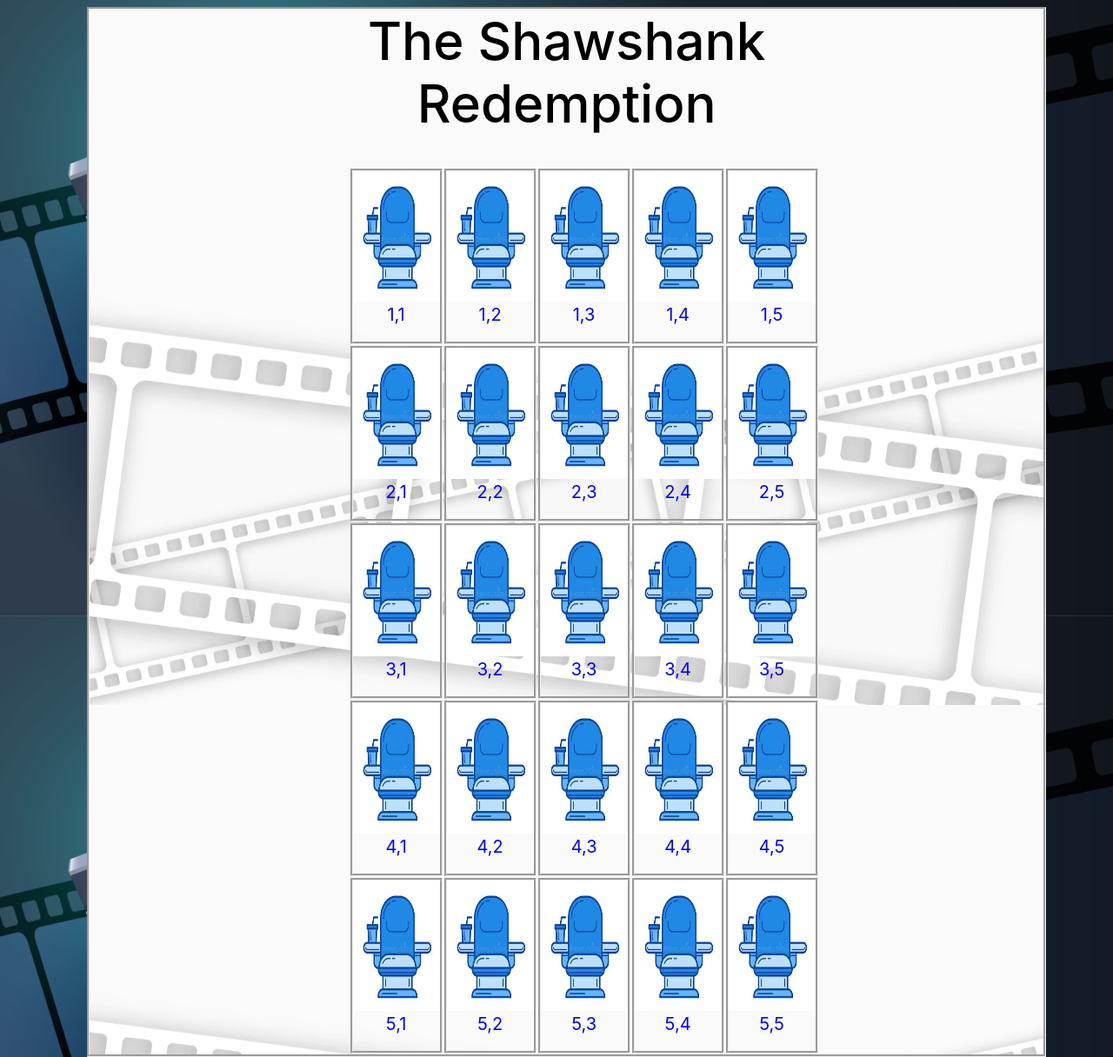
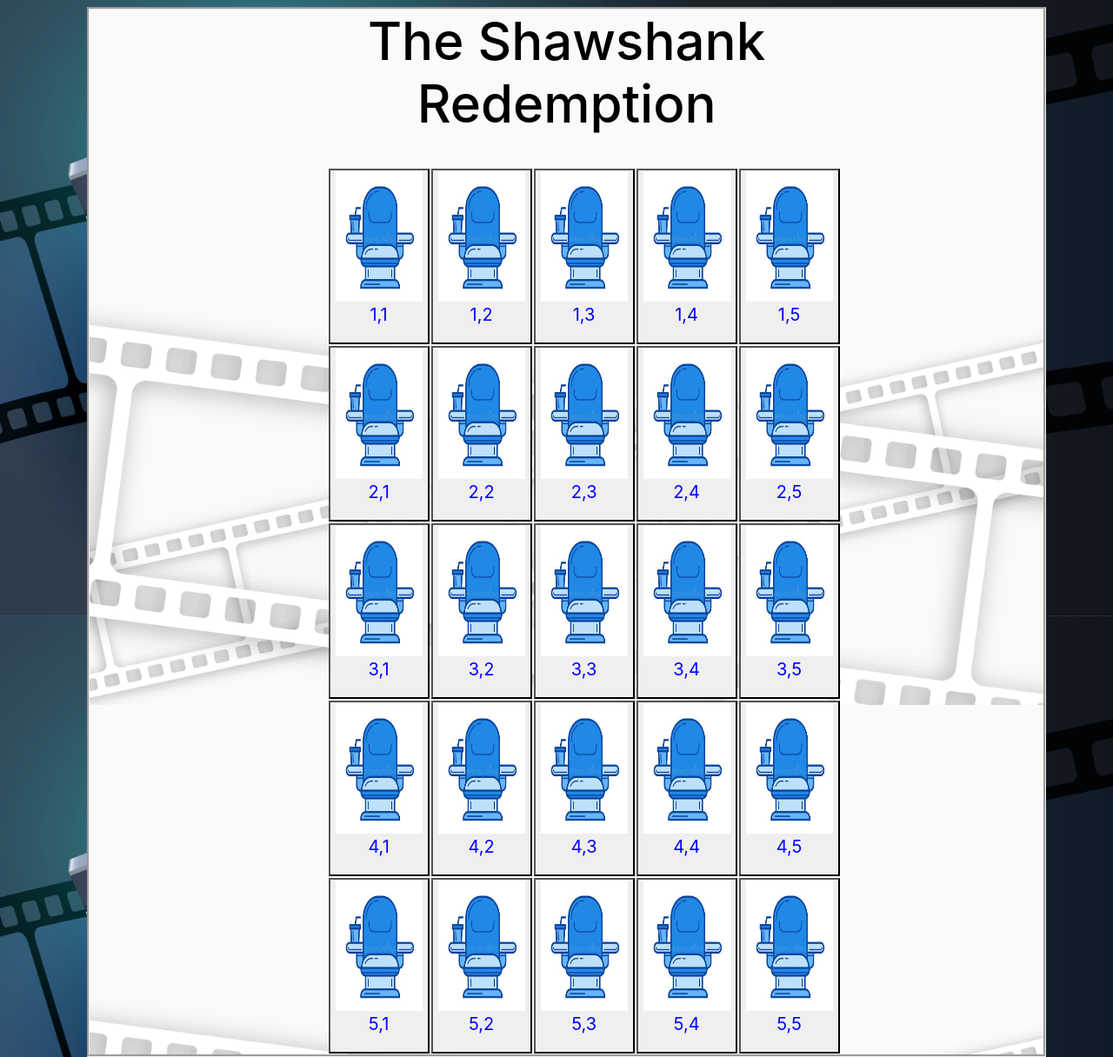
Before and after one commit to XAlexxelAX/NetworkProject, a Django app: page /tickets/1 in a window 1280 px wide. Shown: the part 92-1308 px from the top of the page at 87% size. Run offline with Django 3.2, Linux system fonts and the light colour scheme; data comes from the database, SQL or seed files in the repository; some libraries are stand-ins or nearby versions.

Commit message:
new update in tickets.html

```diff
--- a/templates/tickets.html
+++ b/templates/tickets.html
@@ -15,14 +15,14 @@
             text-align: center;
             color: black;
             margin: 0px auto;
-            width: 500px;
+            width: 550px;
         }
         .movieTitle{
             padding-bottom: 30px;
             font-size: 60px;
             color: black
         }
-        .seatBox{
+        .takenSeatBox{
             border-style:groove;
         }
     </style>
@@ -38,16 +38,18 @@
                      <h1>{{ticketDict.r}}</h1>
                     {% for s in seats %}
                     <td>
-                        <div class="seatBox">
-                            {% if s in ticketDict|get_item:r %}
+                        {% if s in ticketDict|get_item:r %}
+                            <div class="takenSeatBox">
                                 <img onclick="" src="{% static "images/taken_seat.png" %}" width="100" height="150"></img>
                                 <p style="color:red;">Taken</p>
+                            </div>
                             {% else %}
-                                <img onclick="" src="{% static "images/open_seat.jpg" %}" width="100" height="150"></img>
+                            <button onclick="seatChosen(this)">
+                                <img src="{% static "images/open_seat.jpg" %}" width="100" height="150"></img>
                                 <p style="color:blue;">{{r|add:1}},{{s|add:1}}</p>
+                            </button>
                             {%endif%}
-
-                        </div>
+                        </button>
                     </td>
                     {% endfor %}
                     </tr>
@@ -56,6 +58,12 @@
         </div>
     </div>
 </div>
+
+<script>
+function seatChosen(r) {
+    window.alert(r.value+"The ticket has been added to your cart :)");
+}
+</script>
 </body>
 </html>
 {% endblock %}
```
Also changed, not shown: 1 other file.
